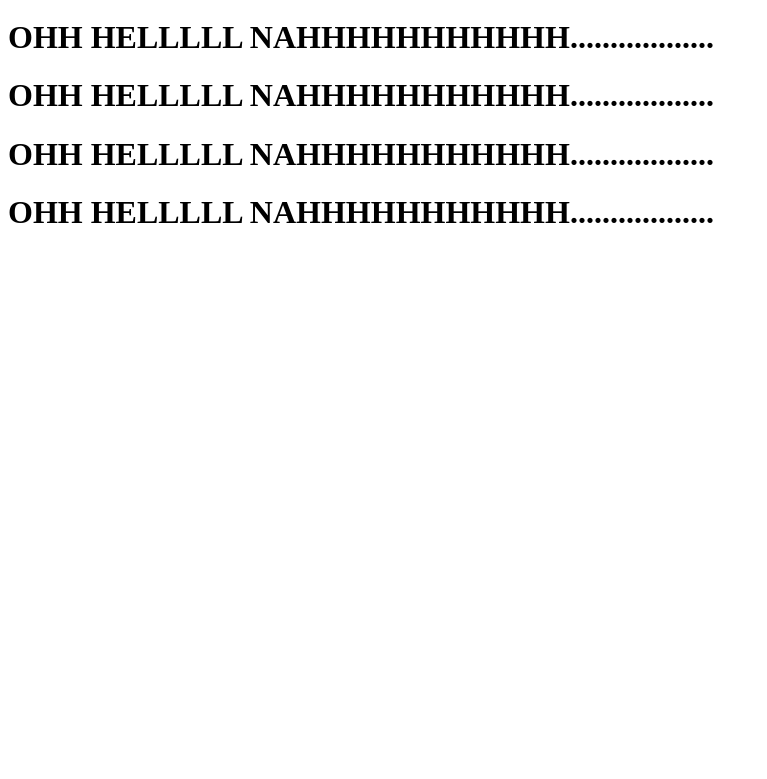
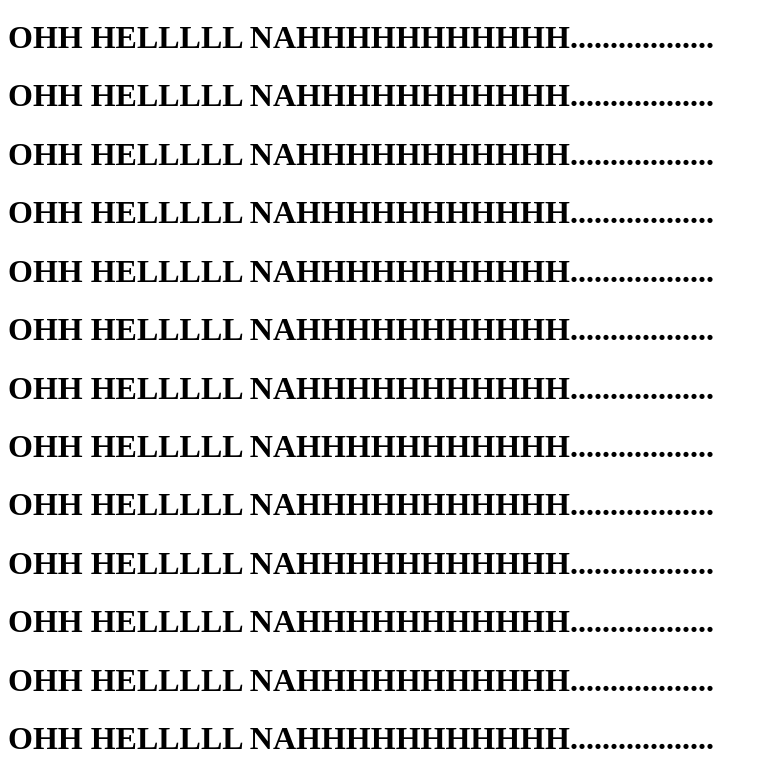
Before and after one commit to Shivamghodke05/test-repo, a plain HTML site: page index.html in a window 1280 px wide. Shown: the part 4736-5515 px from the top of the page, without its empty margins (0-767 px from the left). Before the commit the page ends 4989 px from the top, so only its background shows below. Drawn offline with Linux system fonts and the light colour scheme.

Commit message:
Please enter the commit message for your changes. Lines starting

```diff
--- a/index.html
+++ b/index.html
@@ -92,6 +92,15 @@
         <h1>OHH HELLLLL NAHHHHHHHHHHH..................</h1>
         <h1>OHH HELLLLL NAHHHHHHHHHHH..................</h1>
         <h1>OHH HELLLLL NAHHHHHHHHHHH..................</h1>
+        <h1>OHH HELLLLL NAHHHHHHHHHHH..................</h1>
+        <h1>OHH HELLLLL NAHHHHHHHHHHH..................</h1>
+        <h1>OHH HELLLLL NAHHHHHHHHHHH..................</h1>
+        <h1>OHH HELLLLL NAHHHHHHHHHHH..................</h1>
+        <h1>OHH HELLLLL NAHHHHHHHHHHH..................</h1>
+        <h1>OHH HELLLLL NAHHHHHHHHHHH..................</h1>
+        <h1>OHH HELLLLL NAHHHHHHHHHHH..................</h1>
+        <h1>OHH HELLLLL NAHHHHHHHHHHH..................</h1>
+        <h1>OHH HELLLLL NAHHHHHHHHHHH..................</h1>
     </div>
 </body>
 </html>
```
